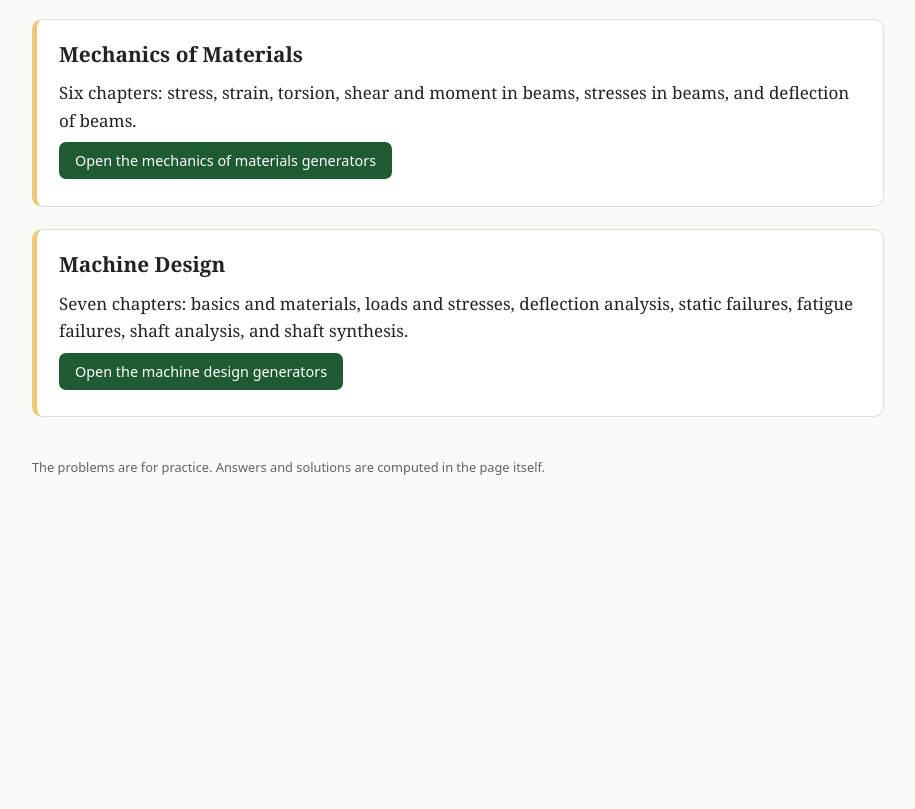
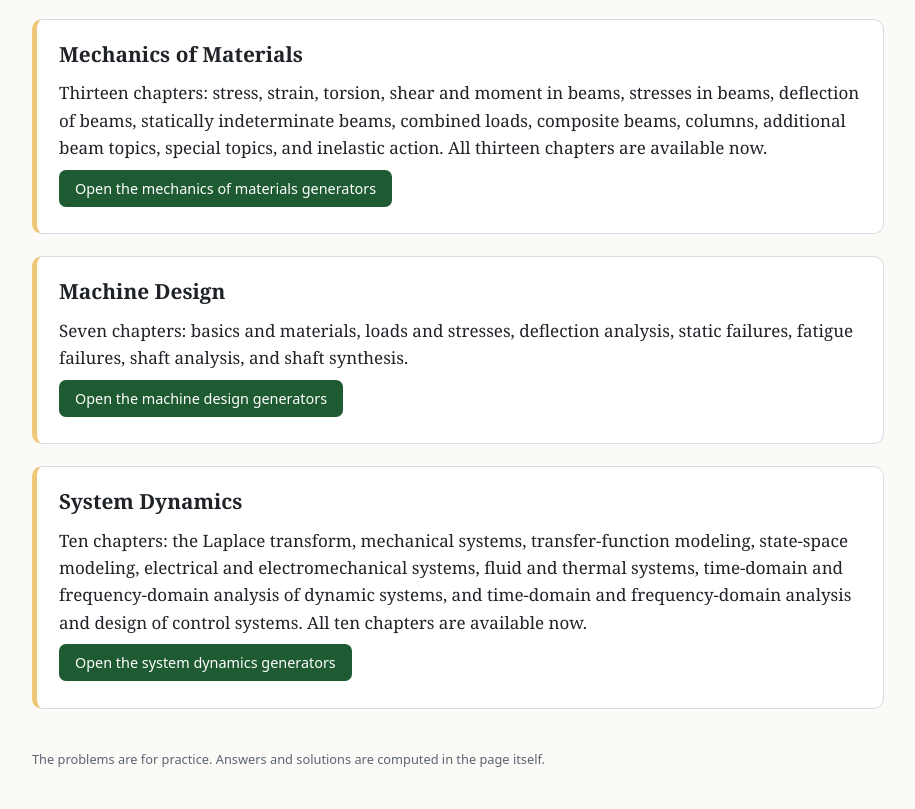
Before and after one commit to UndergraduateEducation/MechanicalEngineering, a plain HTML site: page index.html in a window 1280 px wide. Shown: the part 719-1528 px from the top of the page, without its empty margins (182-1097 px from the left). Before the commit the page ends 1237 px from the top, so only its background shows below. Drawn offline with Linux system fonts and the light colour scheme.

Commit message:
Updated index and README

```diff
--- a/index.html
+++ b/index.html
@@ -24,7 +24,7 @@
   </section>
   <section class="card">
     <div class="head"><h2><a href="mechanics-of-materials/index-mechanics-of-materials.html">Mechanics of Materials</a></h2></div>
-    <p>Six chapters: stress, strain, torsion, shear and moment in beams, stresses in beams, and deflection of beams.</p>
+    <p>Thirteen chapters: stress, strain, torsion, shear and moment in beams, stresses in beams, deflection of beams, statically indeterminate beams, combined loads, composite beams, columns, additional beam topics, special topics, and inelastic action. All thirteen chapters are available now.</p>
     <p class="go"><a class="btn" href="mechanics-of-materials/index-mechanics-of-materials.html">Open the mechanics of materials generators</a></p>
   </section>
   <section class="card">
@@ -32,6 +32,11 @@
     <p>Seven chapters: basics and materials, loads and stresses, deflection analysis, static failures, fatigue failures, shaft analysis, and shaft synthesis.</p>
     <p class="go"><a class="btn" href="machine-design/index-machine-design.html">Open the machine design generators</a></p>
   </section>
+  <section class="card">
+    <div class="head"><h2><a href="system-dynamics/index-system-dynamics.html">System Dynamics</a></h2></div>
+    <p>Ten chapters: the Laplace transform, mechanical systems, transfer-function modeling, state-space modeling, electrical and electromechanical systems, fluid and thermal systems, time-domain and frequency-domain analysis of dynamic systems, and time-domain and frequency-domain analysis and design of control systems. All ten chapters are available now.</p>
+    <p class="go"><a class="btn" href="system-dynamics/index-system-dynamics.html">Open the system dynamics generators</a></p>
+  </section>
 </main>
 <footer>The problems are for practice. Answers and solutions are computed in the page itself.</footer>
 </body>
```
Also changed, not shown: system-dynamics/MechanicalSystemsProblemGenerator.html (+1 -1 lines), 1 other file.
